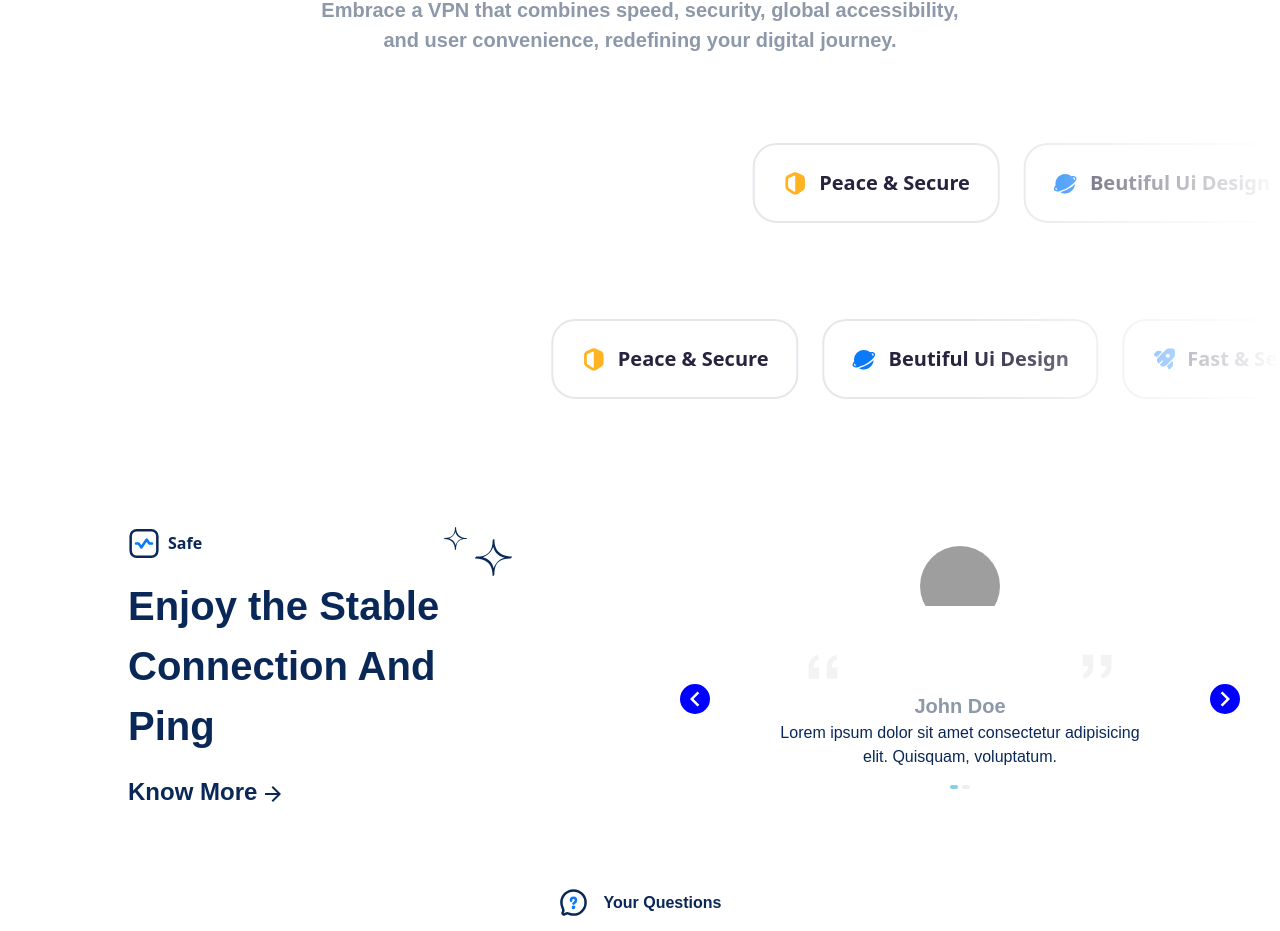
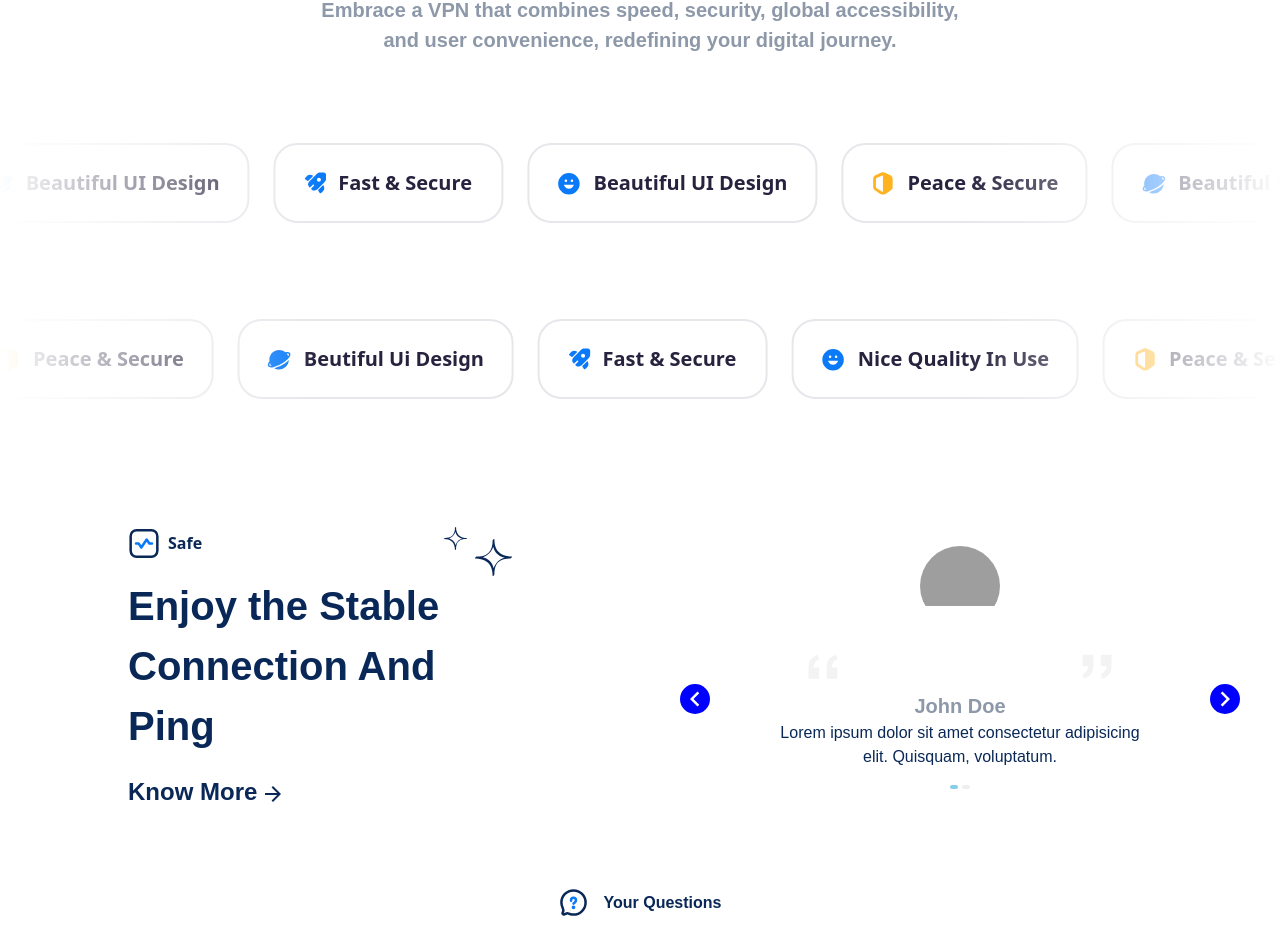
Before and after one commit to Abdullah-146/Vpn, a React (Vite) app: page / in a window 1280 px wide. Shown: the part 2834-3765 px from the top of the page. Built offline with nearby package versions, Linux system fonts and the light colour scheme; no server answers; grey boxes are pictures that could not be loaded.

Commit message:
SLider Done

```diff
--- a/src/Components/Slider.jsx
+++ b/src/Components/Slider.jsx
@@ -1,6 +1,4 @@
 import React, { useState } from "react";
-// import "../Css/slider.css";
-
 import shield from "../assets/shield.svg";
 import planet from "../assets/planet.svg";
 import Rocket from "../assets/Rocket.svg";
@@ -10,7 +8,7 @@ import { motion } from "framer-motion";
 function SlidingComponent({ icon, text }) {
   return (
     <div
-      className="flex justify-center items-center bg-[#66778D12]   border-2 w-auto h-20 rounded-3xl px-10  "
+      className="flex justify-center items-center bg-[#66778D12] border-2 w-auto h-20 rounded-3xl px-10"
       style={{ backgroundColor: "white" }}
     >
       <img src={icon} alt="" className="w-10" />
@@ -22,18 +20,26 @@ function SlidingComponent({ icon, text }) {
 }
 
 function Slider() {
-  const [sliderItems, setIcons] = useState([
+  const [sliderItems] = useState([
     { icon: shield, text: "Peace & Secure" },
-    { icon: planet, text: "Beutiful Ui Design" },
+    { icon: planet, text: "Beautiful UI Design" },
     { icon: Rocket, text: "Fast & Secure" },
-    { icon: emojihappy, text: "Beutiful Ui Design" },
-
+    { icon: emojihappy, text: "Beautiful UI Design" },
     { icon: shield, text: "Peace & Secure" },
-    { icon: planet, text: "Beutiful Ui Design" },
+    { icon: planet, text: "Beautiful UI Design" },
     { icon: Rocket, text: "Fast & Secure" },
     { icon: emojihappy, text: "Nice Quality In Use" },
   ]);
-  const duplicatedSlides = [...sliderItems, ...sliderItems];
+  const duplicatedSlides = [
+    ...sliderItems,
+    ...sliderItems,
+    ...sliderItems,
+    ...sliderItems,
+    ...sliderItems,
+    ...sliderItems,
+    ...sliderItems,
+    ...sliderItems,
+  ];
 
   return (
     <div
@@ -44,10 +50,10 @@ function Slider() {
       <motion.div
         className="flex"
         animate={{
-          x: ["100%", "0%"],
+          x: ["0%", "-2000%"],
           transition: {
             ease: "linear",
-            duration: 15,
+            duration: 500,
             repeat: Infinity,
           },
         }}
@@ -55,8 +61,7 @@ function Slider() {
         {duplicatedSlides.map((slide, index) => (
           <div
             key={index}
-            className="flex justify-center items-center    w-auto h-20 rounded-3xl px-3"
-            // style={{ width: `${100 / sliderItems.length}%` }}
+            className="flex justify-center items-center w-auto h-20 rounded-3xl px-3"
           >
             <SlidingComponent icon={slide.icon} text={slide.text} />
           </div>
@@ -65,4 +70,5 @@ function Slider() {
     </div>
   );
 }
+
 export default Slider;
--- a/src/Components/SliderReverse.jsx
+++ b/src/Components/SliderReverse.jsx
@@ -33,7 +33,16 @@ function Slider() {
     { icon: Rocket, text: "Fast & Secure" },
     { icon: emojihappy, text: "Nice Quality In Use" },
   ]);
-  const duplicatedSlides = [...sliderItems, ...sliderItems];
+  const duplicatedSlides = [
+    ...sliderItems,
+    ...sliderItems,
+    ...sliderItems,
+    ...sliderItems,
+    ...sliderItems,
+    ...sliderItems,
+    ...sliderItems,
+    ...sliderItems,
+  ];
 
   return (
     <div
@@ -44,10 +53,10 @@ function Slider() {
       <motion.div
         className="flex"
         animate={{
-          x: ["0%", "100%"],
+          x: ["-1000%", "1000%"],
           transition: {
             ease: "linear",
-            duration: 15,
+            duration: 500,
             repeat: Infinity,
           },
         }}
```
